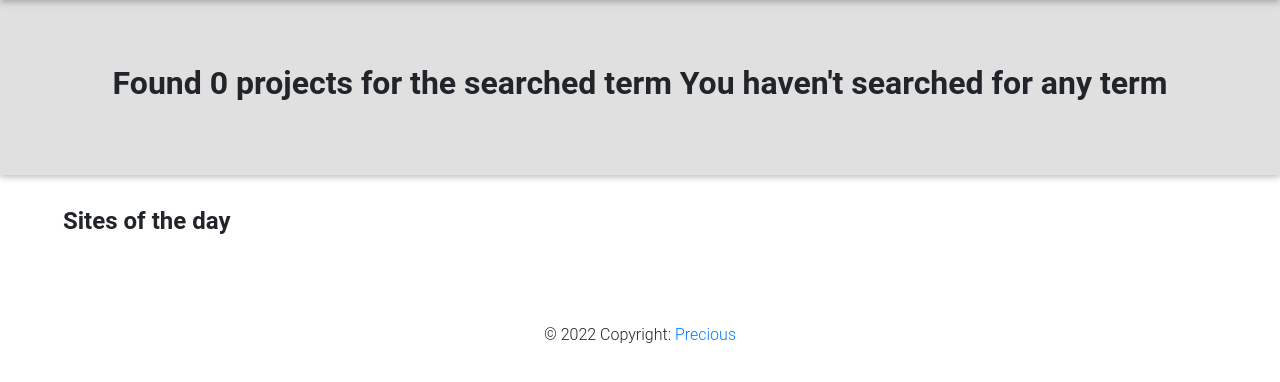
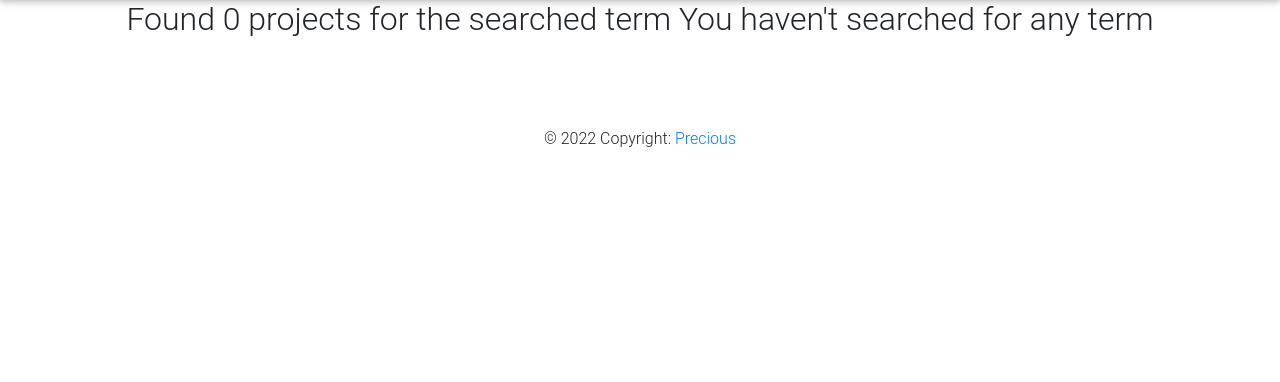
Before and after one commit to halimaprecious/ProjectRates, a Django app: page /search/ in a window 1280 px wide. Shown: the part 90-472 px from the top of the page. Run offline with Django 4.2, Linux system fonts and the light colour scheme; the visitor is signed in with stand-in values (Sample User, id 1); some libraries are stand-ins or nearby versions.

Commit message:
feat:search functionality working

```diff
--- a/projects/templates/find.html
+++ b/projects/templates/find.html
@@ -4,72 +4,45 @@
 {% block content %}
 
   <div class="">
-
-  <div class="">
     {% if projects %}
-    <div class="jumbotron jumbotron-fluid bg-light">
-        <div class="">
-          <h2 class="display-6 text-center font-weight-bold">Found {{ projects|length }} projects for searched term {{message}}</h2>
-        </div>
-      </div>
+          <h2 class=" text-center ">Found {{ projects|length }} projects for searched term {{message}}</h2>
     {% else %}
-    <div class="jumbotron jumbotron-fluid bg-light">
-        <div class="">
-          <h2 class="display-5 text-center font-weight-bold">Found 0 projects for the searched term {{message}}</h2>
-        </div>
-      </div>
+          <h2 class=" text-center">Found 0 projects for the searched term {{message}}</h2>
     {% endif %}
-
   </div>
 
-  <div class="container-fluid">
-      <div class="mb-2 pb-2 pl-4 pr-2 ml-4 mr-1">
-          <h4 class=" font-weight-bold"> Sites of the day </h4>
-      </div>
-
-        <div class="row pl-2 pr-2 ml-1 mr-1">
-            {% for project_item in projects %}
+  <div class="container-fluid mt-4">
+        <div class="row pl-2 pr-2 ">
+            {% for project in projects %}
                 <div class="col-lg-3">
                     <div class="card-deck">
-
                         <div class="card">
                           <!-- Card image -->
                           <div class="view overlay zoom">
-                            {% if project_item.project_image %}
-                            <a href="/project/{{project_item.id}}">
-                            <img class="card-img-top" src="{{project_item.image.url}}" alt="{{ project_item.title}}" height="300px">
+                              {% if project.image %}
+                              <a href="/project/{{project.id}}">
+                              <img class="card-img-top" src="{{project.image.url}}" alt="{{ project.title}}" height="300px">
                               </a>
                               {% else %}
-                            <a href="/project/{{project_item.id}}">
-                            <img  class="card-img-top" src="https://source.unsplash.com/1600x900/?fun,vacation" alt="{{ project_item.title }}">
+                              <a href="/project/{{project.id}}">
                               </a>
                               {% endif %}
-
-                            <a href="/project/{{project_item.id}}">
+                              <a href="/project/{{project.id}}">
                                 <div class="mask rgba-black-light">
-
                                 </div>
                               </a>
                             </div>
-
-                          <div class="card-body pr-2 pl-2 pr-2 mr-2">
-                            <h5 class="card-title ml-4">{{ project_item.title }}</h5>
-                            <div class="row ml-2">
-                              <div class="col-lg-6 dark-text d-flex justify-content-end"> <small> {{project_item.post_date|date:"d /m/Y"}} </small> </div>
+                            <div class="card-body  pl-2 ">
+                              <h5 class="card-title">Title:<b>{{ project.title }}</b></h5>
+                                <small>Posted on: {{project.post_date|date:"d /m/Y"}} </small>
+                            </div>
+                            <div class="card-footer">
+                              <small class="text-muted">Author: {{project.owner.username}} </small>
                             </div>
                         </div>
-                          <div class="card-footer">
-                            <small class="text-muted ml-2"><img src="{{ project_item.owner.profile.pic.url }}" alt="" class="rounded-circle img-fluid mr-1" style="width: 30px;">
-                            BY {{project_item.owner.username|upper}} </small>
                       </div>
-                        </div>
-
-
-                      </div>
-
                 </div>
             {% endfor %}
         </div>
     </div>
-
 {% endblock %}
--- a/projects/views.py
+++ b/projects/views.py
@@ -16,7 +16,7 @@ def home(request):
 def user_profiles(request):
     current_user = request.user
     owner = current_user
-    projects = Projects.get_by_author(owner)
+    projects = Projects.get_by_owner(owner)
 
     if request.method == 'POST':
         form = ProfileUpdateForm(request.POST, request.FILES, instance=request.user.profile)
```
Lines whose indentation alone changed are shown as unchanged.
